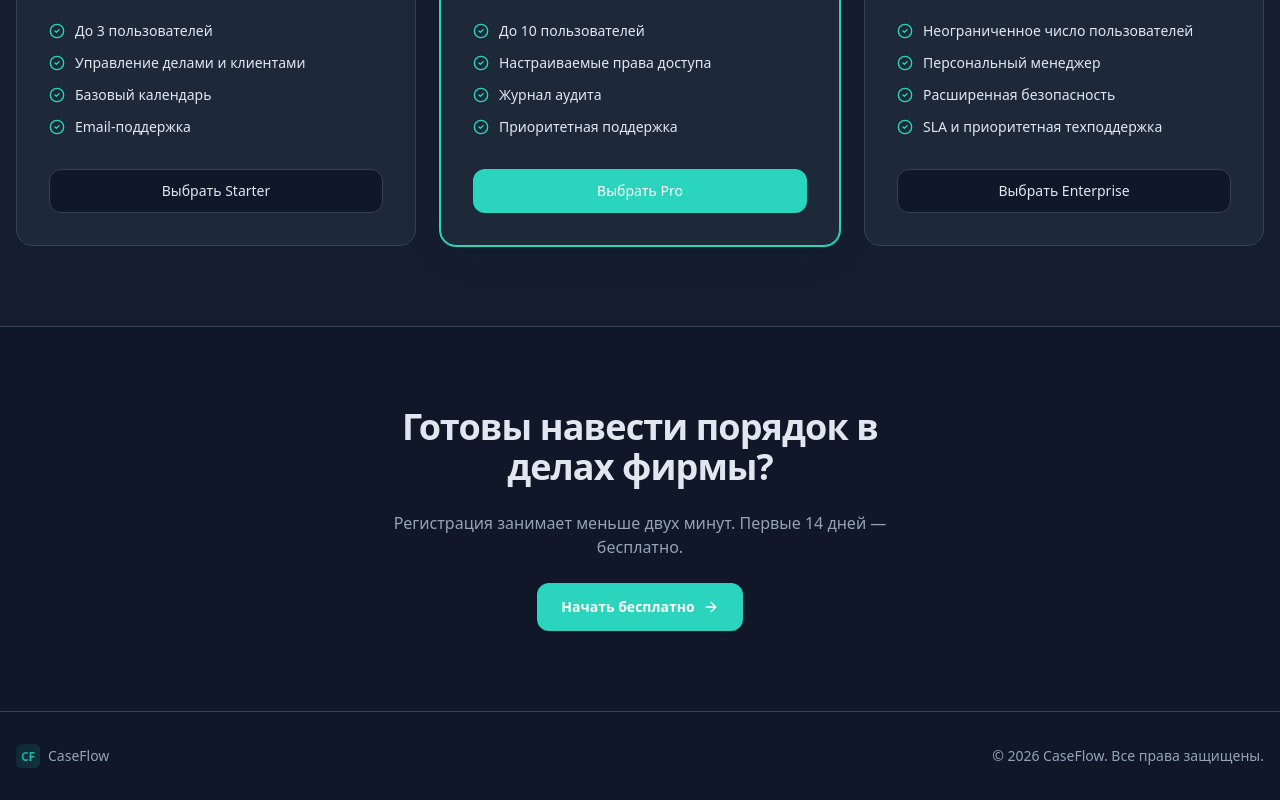
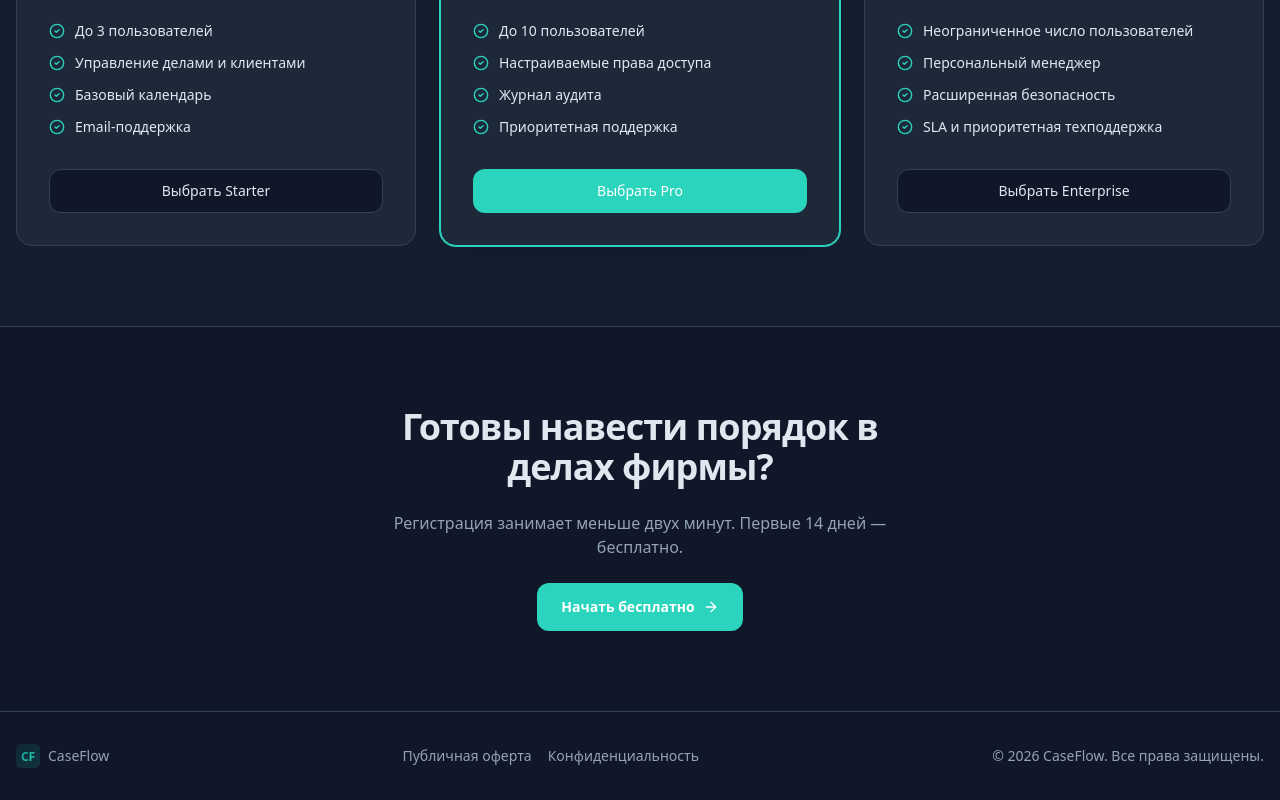
Before and after one commit to RIZVAN321-DIL/SaaS-PROJECT, a Next.js app in the folder frontend/: page / in a window 1280 px wide. Shown: the part 2668-3468 px from the top of the page. Built offline with nearby package versions, Linux system fonts and the light colour scheme.

Commit message:
Update page.tsx

```diff
--- a/frontend/src/app/page.tsx
+++ b/frontend/src/app/page.tsx
@@ -376,6 +376,10 @@ export default function Home() {
             <img src="/logo-mark.svg" alt="CaseFlow" className="h-6 w-6" />
             <span>CaseFlow</span>
           </div>
+          <div className="flex items-center gap-4">
+            <Link href="/terms" className="hover:text-foreground">Публичная оферта</Link>
+            <Link href="/privacy" className="hover:text-foreground">Конфиденциальность</Link>
+          </div>
           <p>© {new Date().getFullYear()} CaseFlow. Все права защищены.</p>
         </div>
       </footer>
```
